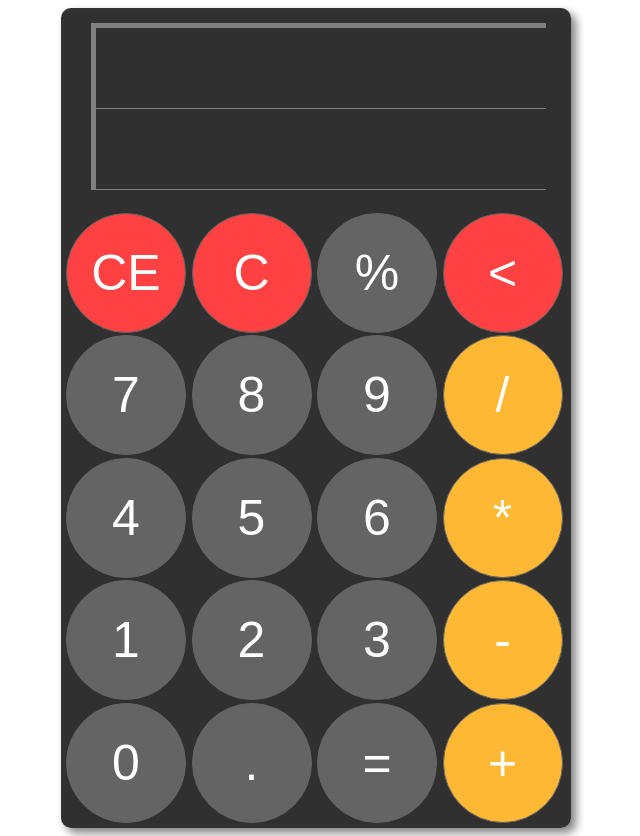
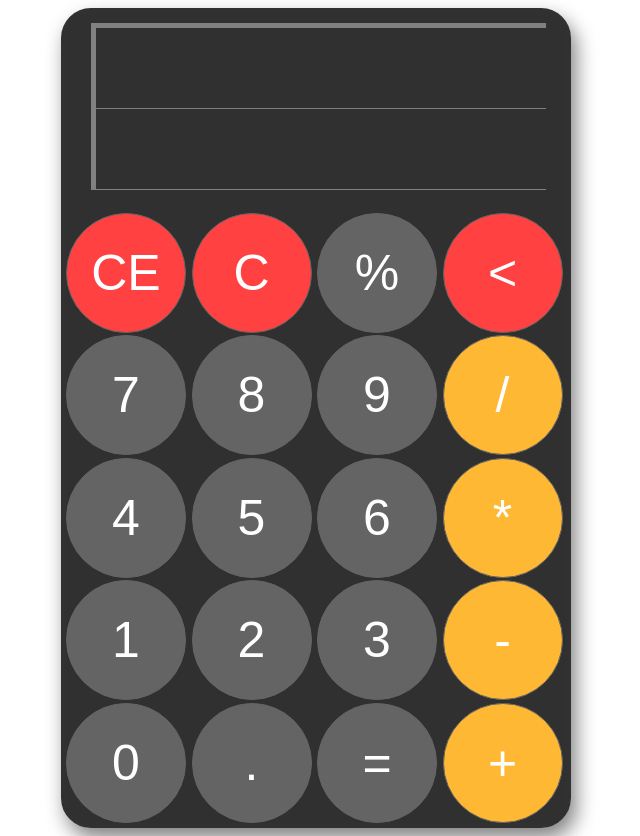
Before and after one commit to jayjay-06/calculator, a plain HTML site: page index.html in a window 1280 px wide. Shown: the whole page, without its empty margins (324-964 px from the left). Drawn offline with Linux system fonts and the light colour scheme.

Commit message:
edit style

```diff
--- a/style.css
+++ b/style.css
@@ -8,12 +8,15 @@
     height: 600px;
     background-color: rgb(48, 48, 48);
     gap: 2px;
+    border-bottom-left-radius: 15px;
+    border-bottom-right-radius: 15px;
 }
 
 .main {
    display: flex;
    flex-direction: column;
    align-items: center;
+   border-radius: 20px;
 
 }
 .calc {
@@ -23,8 +26,8 @@
    border: 5px solid rgb(49, 49, 49);
    height: 820px;
    box-sizing: border-box;
-   box-shadow: 5px 5px 10px gray;
-   border-radius: 10px;
+   box-shadow: 5px 10px 20px gray;
+   border-radius: 30px;
 }
 button {
     height: 120px;
@@ -51,6 +54,8 @@ button:active {
     background-color: rgb(48, 48, 48);
     flex-direction: column;
     gap: 0px 1rem;
+    border-top-right-radius: 20px;
+    border-top-left-radius: 20px;
 }
 .operator{
     background-color: rgb(255, 184, 52);
```
